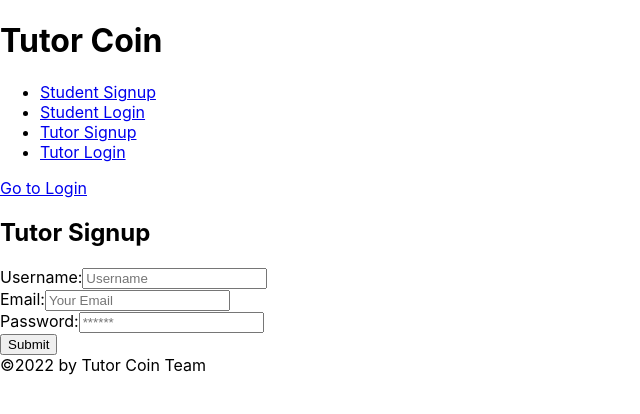
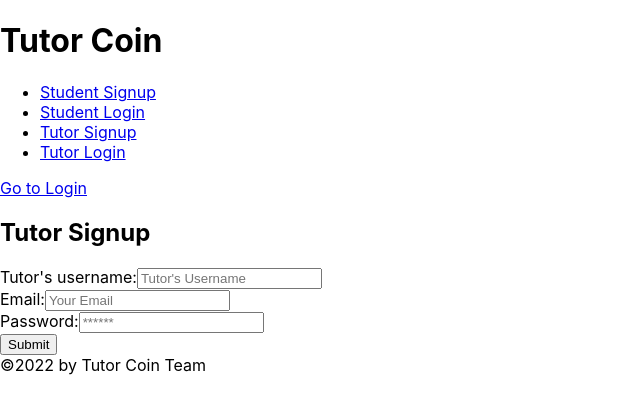
Before and after one commit to mpeterson56/Project-3, a React (Create React App) app in the folder client/: page /tutorSignup in a window 1280 px wide. Shown: the top 414 px of the page, without its empty margins (0-640 px from the left). Built offline with nearby package versions, Linux system fonts and the light colour scheme.

Commit message:
made changes to tutor signup and mutations to use tutorname instead of username

```diff
--- a/client/src/components/Tutor/Tutor-Signup.js
+++ b/client/src/components/Tutor/Tutor-Signup.js
@@ -5,14 +5,14 @@ import Auth from '../../utils/auth';
 import { ADD_TUTOR } from '../../utils/mutations'
 
 function TutorSignup(props) {
-    const [formState, setFormState] = useState({ username: '', email: '', password: '' });
+    const [formState, setFormState] = useState({ tutorname: '', email: '', password: '' });
     const [addTutor] = useMutation(ADD_TUTOR);
 
     const handleFormSubmit = async (event) => {
         event.preventDefault();
         const mutationResponse = await addTutor({
             variables: {
-                username: formState.username,
+                tutorname: formState.tutorname,
                 email: formState.email,
                 password: formState.password,
             },
@@ -36,12 +36,12 @@ function TutorSignup(props) {
         <h2>Tutor Signup</h2>
         <form onSubmit={handleFormSubmit}>
             <div>
-                <label htmlFor="firstName">Username:</label>
+                <label htmlFor="firstName">Tutor's username:</label>
                 <input
-                    placeholder="Username"
-                    name="userName"
-                    type="userName"
-                    id="userName"
+                    placeholder="Tutor's Username"
+                    name="tutorName"
+                    type="tutorName"
+                    id="tutorName"
                     onChange={handleChange}
                 />
                 </div>
--- a/client/src/utils/mutations.js
+++ b/client/src/utils/mutations.js
@@ -36,11 +36,11 @@ mutation addStudent($username: String!, $password: String!, $email: String!) {
 `;
 
 export const ADD_TUTOR = gql`
-mutation addTutor($username: String!, $password: String!, $email: String!) {
-    addTutor(username: $username, password: $password, email: $email){
+mutation addTutor($tutorname: String!, $password: String!, $email: String!) {
+    addTutor(tutorname: $tutorname, password: $password, email: $email){
         tutor {
             _id
-            username
+            tutorname
             email
         }
         token
```
Also changed, not shown: 9 other files (tests, documents, lock files or other folders).
